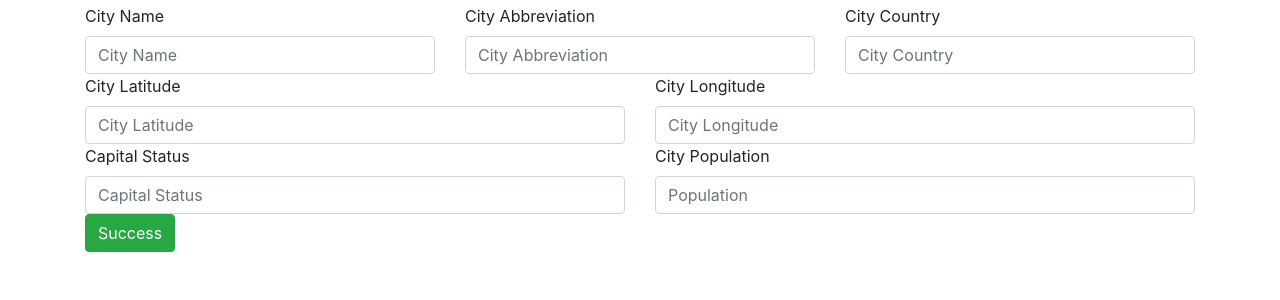
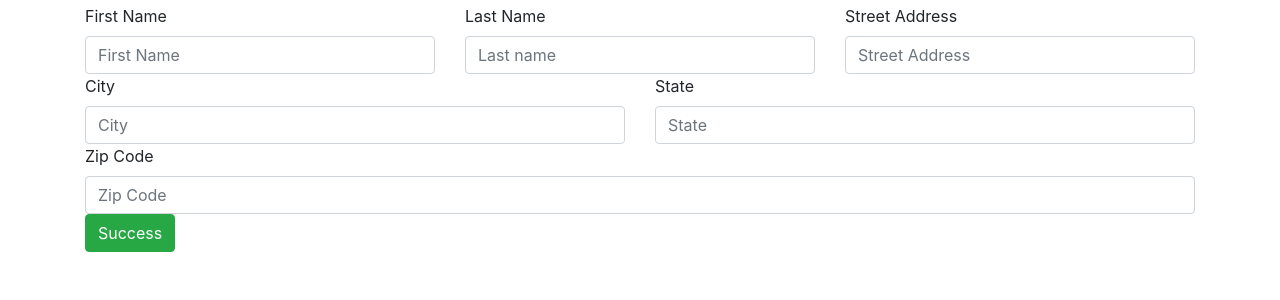
Before and after one commit to kefsaj/PythonDockerFlaskPycharm, a Flask app: page /cities/new in a window 1280 px wide. Shown: the part 56-356 px from the top of the page. Run offline with Flask 2, Linux system fonts and the light colour scheme; some libraries are stand-ins or nearby versions.

Commit message:
Task: Part 8 Changing variable Names to reflect changes

```diff
--- a/app/templates/new.html
+++ b/app/templates/new.html
@@ -1,43 +1,40 @@
 {% extends "layout.html" %}
 {% block content %}
-<form action="/cities/new" method="POST">
+<form action="/addresses/new" method="POST">
     <div class="row">
         <div class="col">
-            <label for="fldName">City Name</label>
-            <input id="fldName" type="text" class="form-control" placeholder="City Name" name="fldName">
+            <label for="fldName">First Name</label>
+            <input id="fldName" type="text" class="form-control" placeholder="First Name" name="fldName">
         </div>
         <div class="col">
-            <label for="fldAbbreviation">City Abbreviation</label>
-            <input id="fldAbbreviation" t ype="text" class="form-control" placeholder="City Abbreviation"
-                   name="fldAbbreviation">
+            <label for="fldLN">Last Name</label>
+            <input id="fldLN" t ype="text" class="form-control" placeholder="Last name"
+                   name="fldLN">
         </div>
         <div class="col">
-            <label for="fldCountry">City Country</label>
-            <input id="fldCountry" type="text" class="form-control" placeholder="City Country" name="fldCountry">
+            <label for="fldStreet">Street Address</label>
+            <input id="fldStreet" type="text" class="form-control" placeholder="Street Address" name="fldCountry">
         </div>
     </div>
 
     <div class="row">
         <div class="col">
-            <label for="fldLat">City Latitude</label>
-            <input id="fldLat" type="text" class="form-control" placeholder="City Latitude" name="fldLat">
+            <label for="fldCity">City </label>
+            <input id="fldCity" type="text" class="form-control" placeholder="City" name="fldLat">
         </div>
         <div class="col">
-            <label for="fldlong">City Longitude</label>
-            <input id="fldlong" type="text" class="form-control" placeholder="City Longitude" name="fldLong">
+            <label for="fldState">State</label>
+            <input id="fldState" type="text" class="form-control" placeholder="State" name="fldLong">
         </div>
     </div>
     <div class="row">
         <div class="col">
-            <label for="fldCapitalStatus">Capital Status</label>
+            <label for="fldZip">Zip Code</label>
 
-            <input id="fldCapitalStatus" type="text" class="form-control" placeholder="Capital Status "
-                   name="fldCapitalStatus">
+            <input id="fldZip" type="text" class="form-control" placeholder="Zip Code "
+                   name="fldZip">
         </div>
-        <div class="col">
-            <label for="fldPopulation">City Population</label>
-            <input id="fldPopulation" type="text" class="form-control" placeholder="Population" name="fldPopulation">
-        </div>
+
     </div>
     <button type="submit" class="btn btn-success">Success</button>
 
```
